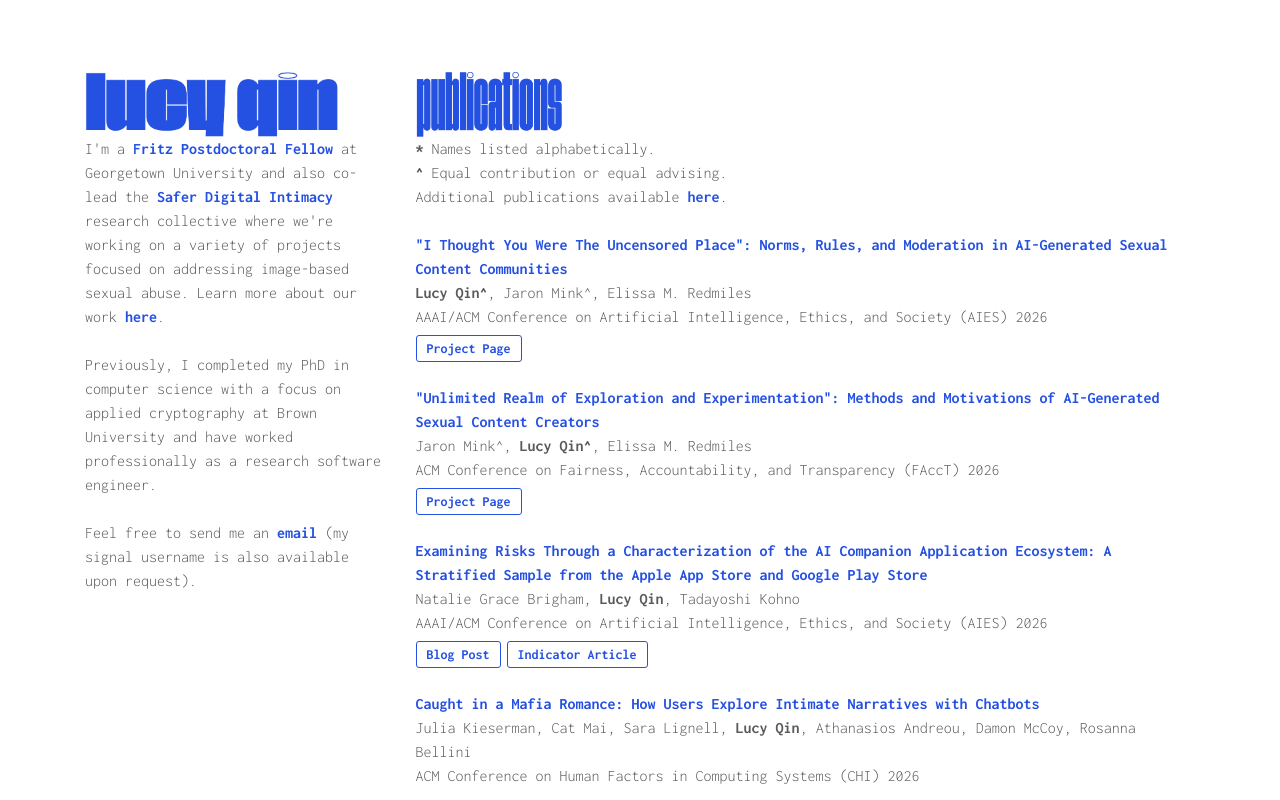
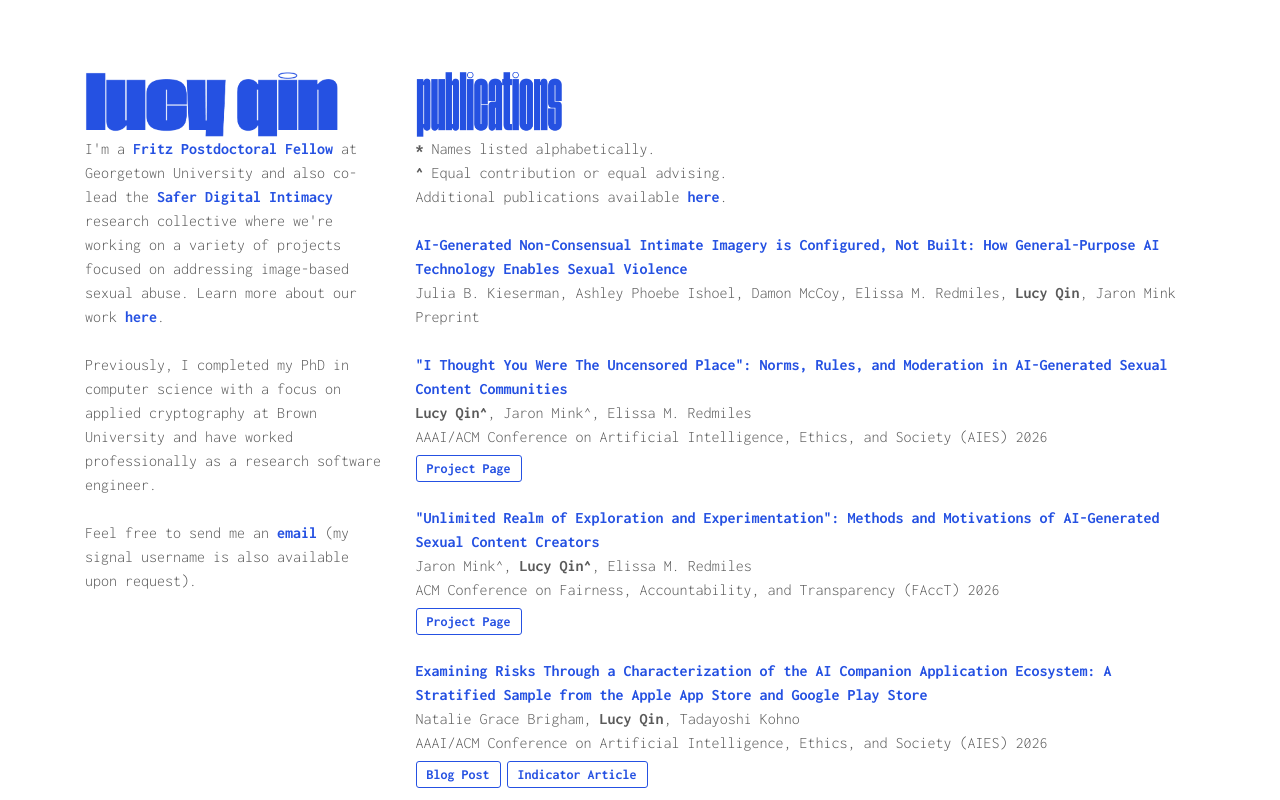
Before and after one commit to lucyq/lucyq.github.io, a plain HTML site: page index.html in a window 1280 px wide. Shown: the top 800 px of the page. Drawn offline with nearby package versions, Linux system fonts and the light colour scheme.

Commit message:
added arxiv paper

```diff
--- a/index.html
+++ b/index.html
@@ -95,6 +95,12 @@
             <b>*</b> Names listed alphabetically. <br>
         <b>^</b> Equal contribution or equal advising. <br>
         Additional publications available <a href="https://scholar.google.com/citations?user=z6IxKgYAAAAJ&hl=en">here</a>. <br><br>
+    <a href="https://arxiv.org/abs/2610.37949">AI-Generated Non-Consensual Intimate Imagery is Configured, Not Built: How General-Purpose AI Technology Enables Sexual Violence</a><br>
+	Julia B. Kieserman, Ashley Phoebe Ishoel, Damon McCoy, Elissa M. Redmiles, <span class="lucy">Lucy Qin</span>, Jaron Mink
+	<br>Preprint<br><br>
+
+
+
 
   <a href="https://arxiv.org/abs/2608.13659">"I Thought You Were The Uncensored Place": Norms, Rules, and Moderation in
 AI-Generated Sexual Content Communities</a><br><span class="lucy">Lucy Qin^</span>, Jaron Mink^, Elissa M. Redmiles
```
